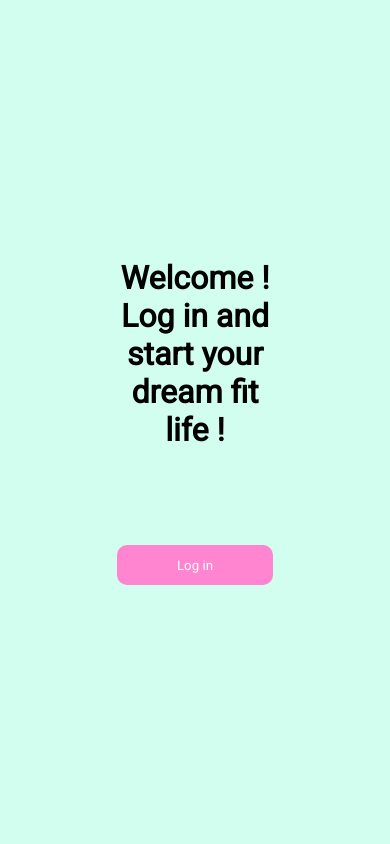
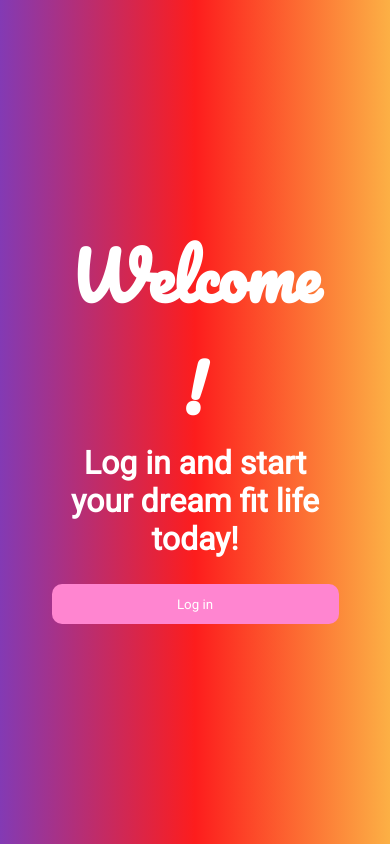
Before and after one commit to kacperlaudanski/Fit-Diary, a React (Create React App) app in the folder main-app/: page /get-started in a window 390 px wide. Built offline with nearby package versions, Linux system fonts and the light colour scheme; no server answers.

Commit message:
get-started page enhancement

```diff
--- a/main-app/src/components/Features/Buttons/styles/buttons.module.css
+++ b/main-app/src/components/Features/Buttons/styles/buttons.module.css
@@ -6,6 +6,7 @@
   cursor: pointer;
   background-color: rgb(255, 133, 208);
   color: #fff;
+  transition: 0.3s linear;
 }
 
 .login_register_button:disabled {
@@ -13,4 +14,8 @@
   cursor: default;
 }
 
+.login_register_button:hover {
+  background-color: rgba(255, 133, 208, 0.588);
+}
+
 /*# sourceMappingURL=buttons.module.css.map */
--- a/main-app/src/components/Features/Buttons/styles/buttons.scss
+++ b/main-app/src/components/Features/Buttons/styles/buttons.scss
@@ -6,9 +6,14 @@
     cursor: pointer;
     background-color: rgb(255, 133, 208);
     color:#fff;
+    transition: .3s linear;
   }
 
   .login_register_button:disabled{
     background-color: rgb(178, 178, 178);
     cursor: default;
   }
+
+  .login_register_button:hover{
+    background-color: rgba(255, 133, 208, 0.588);
+  }
--- a/main-app/src/components/Get-Started/GetStarted.js
+++ b/main-app/src/components/Get-Started/GetStarted.js
@@ -13,7 +13,9 @@ const GetStarted = () => {
   return (
     <div className={styles.get_started_container}>
       <div className={styles.content_box}>
-        <h1>Welcome ! Log in and start your dream fit life !</h1>
+        <h1>
+          <span>Welcome !</span><br/> Log in and start your dream fit life today!
+        </h1>
         <LoginButton buttonHandler={login}>Log in</LoginButton>
       </div>
     </div>
--- a/main-app/src/components/Get-Started/styles/get-started.module.css
+++ b/main-app/src/components/Get-Started/styles/get-started.module.css
@@ -7,18 +7,38 @@
 .get_started_container {
   width: 100%;
   height: 100vh;
-  background-color: rgb(209, 254, 239);
+  background: rgb(131, 58, 180);
+  background: linear-gradient(90deg, rgb(131, 58, 180) 0%, rgb(253, 29, 29) 50%, rgb(252, 176, 69) 100%);
+  color: rgb(255, 255, 255);
   display: flex;
+  align-items: center;
   justify-content: center;
-  align-items: center;
 }
 .get_started_container .content_box {
   width: 40%;
   height: 50vh;
   display: flex;
+  align-items: center;
+  justify-content: space-around;
   flex-direction: column;
-  justify-content: space-around;
   text-align: center;
+  border: 20px solid rgba(255, 255, 255, 0.454);
+  padding: 2em;
+}
+.get_started_container .content_box span {
+  font-family: "Pacifico", cursive;
+  font-size: 4rem;
+}
+
+@media (max-width: 850px) {
+  .get_started_container .content_box {
+    width: 90%;
+    height: auto;
+    border: none;
+  }
+  .get_started_container .content_box button {
+    margin-top: 2em;
+  }
 }
 
 /*# sourceMappingURL=get-started.module.css.map */
--- a/main-app/src/components/Get-Started/styles/get-started.scss
+++ b/main-app/src/components/Get-Started/styles/get-started.scss
@@ -1,3 +1,9 @@
+@mixin flex-setup($align-items, $justify-content) {
+    display:flex;
+    align-items: $align-items;
+    justify-content: $justify-content;
+}
+
 *{
     margin:0;
     padding:0;
@@ -7,17 +13,42 @@
 .get_started_container{
    width:100%;
    height:100vh;
-   background-color: rgb(209, 254, 239);
-   display: flex;
-   justify-content: center;
-   align-items: center;
+   background: rgb(131, 58, 180);
+   background: linear-gradient(
+     90deg,
+     rgba(131, 58, 180, 1) 0%,
+     rgba(253, 29, 29, 1) 50%,
+     rgba(252, 176, 69, 1) 100%
+   );
+   color: rgb(255, 255, 255);
+   @include flex-setup(center, center);
 
    .content_box{
     width:40%;
     height:50vh;
-    display: flex;
+    @include flex-setup(center, space-around);
     flex-direction: column;
-    justify-content: space-around;
     text-align: center;
+    border: 20px solid rgba(255, 255, 255, 0.454);
+    padding: 2em;
+
+    span{
+        font-family: "Pacifico", cursive;
+        font-size: 4rem;
+    }
    }
 }
+
+@media (max-width:850px){
+    .get_started_container{
+        .content_box{
+            width:90%;
+            height:auto;
+            border: none;
+
+            button{
+                margin-top: 2em;
+            }
+        }
+    }
+}
```
Also changed, not shown: 2 other files (tests, documents, lock files or other folders).
